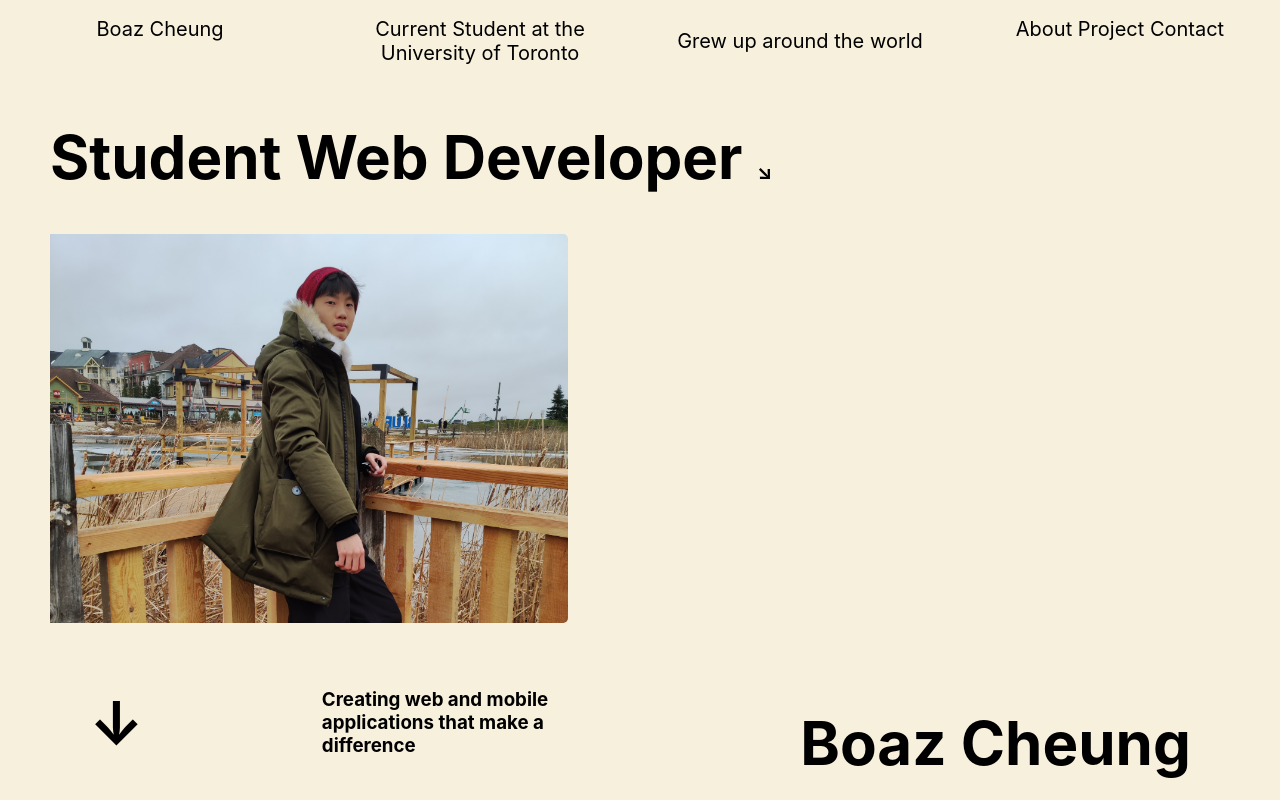
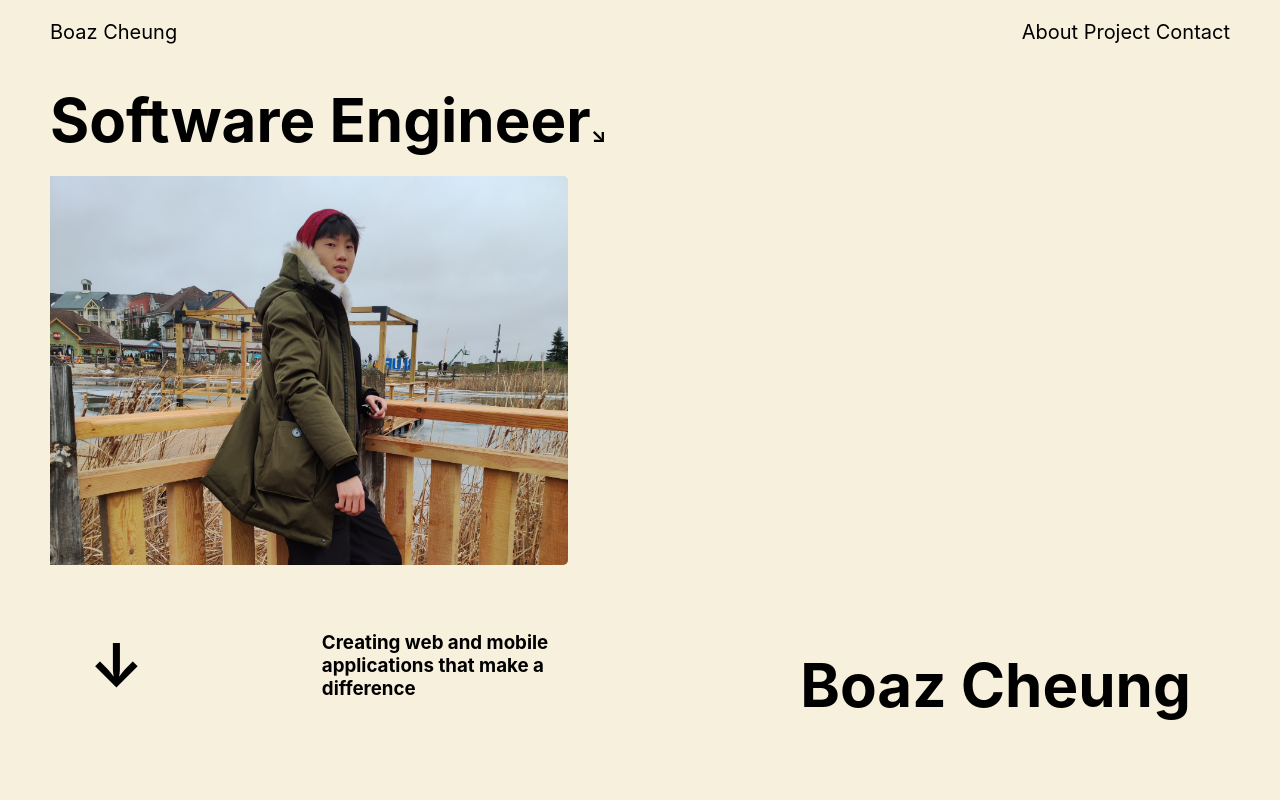
Before and after one commit to rethegreat/cur_portfolio, a React (Create React App) app: page / in a window 1280 px wide. Shown: the top 800 px of the page. Built offline with nearby package versions, Linux system fonts and the light colour scheme.

Commit message:
updated navbar

```diff
--- a/src/Home.js
+++ b/src/Home.js
@@ -1,5 +1,5 @@
 import React from 'react'
-import Title from './components/Title'
+import Title from './components/Title/Title'
 import Work from './components/Work'
 import Projects from './components/Projects'
 import Contacts from './components/Contacts'
--- a/src/components/Contacts.js
+++ b/src/components/Contacts.js
@@ -20,7 +20,7 @@ export default function Contacts(props){
             </div>
             <div className="contactInfo">
                 <h4>Contact me at</h4>
-                <a href='mailto:boazcheung2003@gmail.com'>boazcheung2003@{props.windowWidth < 580 && ' ' }gmail.com</a>
+                <a href='mailto:woming.cheung@mail.utoronto.ca'>woming.cheung@{props.windowWidth < 580 && ' ' }mail.utoronto.ca</a>
                 <h3>+1 647-764-3124</h3>
             </div>
 
--- a/src/components/Title.js
+++ /dev/null
@@ -1,57 +0,0 @@
-import './Title.css'
-import React from "react";
-import Cover from './cover.jpeg'
-import { NavLink } from 'react-router-dom'
-
-
-
-export default function Title(props){
-
-    //Add the Name and menu into a nav bar
-    //Make the photo dragable to show different pictures
-
-    function changeColor(event){
-        event.target.style.color = 'orange'
-    }
-
-
-    function mouseLeave(event){
-        event.target.style.color = 'black'
-    }
-
-    const school = 'Current Student at the University of Toronto'
-    const background = 'Grew up around the world'
-
-    return (
-
-
-        <div className="title" >
-            <nav className='navbar intro'>
-                <h2>Boaz Cheung</h2>
-                <h2> </h2>
-                <h2> </h2>
-                <h2 >
-                    <span>About </span>
-                    <span>Project </span>
-                    <span>Contact </span>
-                </h2>
-            </nav>
-            <div className='intro'>
-                <h2> </h2>
-                <h2>{props.windowWidth > 800 && school}</h2>
-                <h2>{props.windowWidth > 800 && background}</h2>
-                <h2> </h2>
-            </div>
-            <div className='main'>
-                <h1 className='main'>Student Web Developer <span className='bottomRightArrow'>↘</span></h1>
-                <img src={Cover} alt="Boaz" className={props.windowWidth > 610 ? 'coverPicture' : 'mobileCoverPicture'}/>
-            </div>
-            <div className={props.windowWidth > 750 ? 'bottom' : 'mobileBottom'}>
-                <p>↓</p>
-                <h3 className='quote'>Creating web and mobile applications that make a difference</h3>
-                <h3 className='name'>Boaz Cheung</h3>
-            </div>
-
-        </div>
-    )
-}
--- a/src/components/Title.css
+++ b/src/components/Title/Title.css
@@ -2,10 +2,7 @@
     background-color: #f7f0dc;
 }
 
-.navbar {
-    position: fixed;
-    width: 100%;
-}
+
 
 .navbar a {
     text-decoration: none;
@@ -31,11 +28,13 @@
 }
 
 .intro {
+    padding: 20px 50px 40px 50px;
     display: flex;
     flex-direction: row;
-    justify-content: space-around;
+    justify-content: space-between;
     align-items: center;
 
+    font-size: 20px;
 }
 
 .intro h2 {
@@ -47,6 +46,8 @@
 
 
 .main h1 {
+    margin-top: 0px;
+    margin-bottom: 20px;
     padding-left: 50px;
     font-size: 60px;
 }
--- /dev/null
+++ b/src/components/Title/Title.js
@@ -0,0 +1,50 @@
+import "./Title.css";
+import React from "react";
+import Cover from "./cover.jpeg";
+import { NavLink } from "react-router-dom";
+
+export default function Title(props) {
+  //Add the Name and menu into a nav bar
+  //Make the photo dragable to show different pictures
+
+  function changeColor(event) {
+    event.target.style.color = "orange";
+  }
+
+  function mouseLeave(event) {
+    event.target.style.color = "black";
+  }
+
+  return (
+    <div className="title">
+      <nav className="navbar intro">
+        <div>Boaz Cheung</div>
+        <div> </div>
+        <div>
+          <span>About </span>
+          <span>Project </span>
+          <span>Contact </span>
+        </div>
+      </nav>
+      <div className="main">
+        <h1 className="main">
+          Software Engineer<span className="bottomRightArrow">↘</span>
+        </h1>
+        <img
+          src={Cover}
+          alt="Boaz"
+          className={
+            props.windowWidth > 610 ? "coverPicture" : "mobileCoverPicture"
+          }
+        />
+      </div>
+      <div className={props.windowWidth > 750 ? "bottom" : "mobileBottom"}>
+        <p>↓</p>
+        <h3 className="quote">
+          Creating web and mobile applications that make a difference
+        </h3>
+        <h3 className="name">Boaz Cheung</h3>
+      </div>
+    </div>
+  );
+}
--- a/src/index.css
+++ b/src/index.css
@@ -5,6 +5,7 @@ body {
     sans-serif;
   -webkit-font-smoothing: antialiased;
   -moz-osx-font-smoothing: grayscale;
+  background-color: #f7f0dc;
 }
 
 code {
```
Also changed, not shown: src/components/Title/cover.jpeg (renamed from src/components/cover.jpeg).
